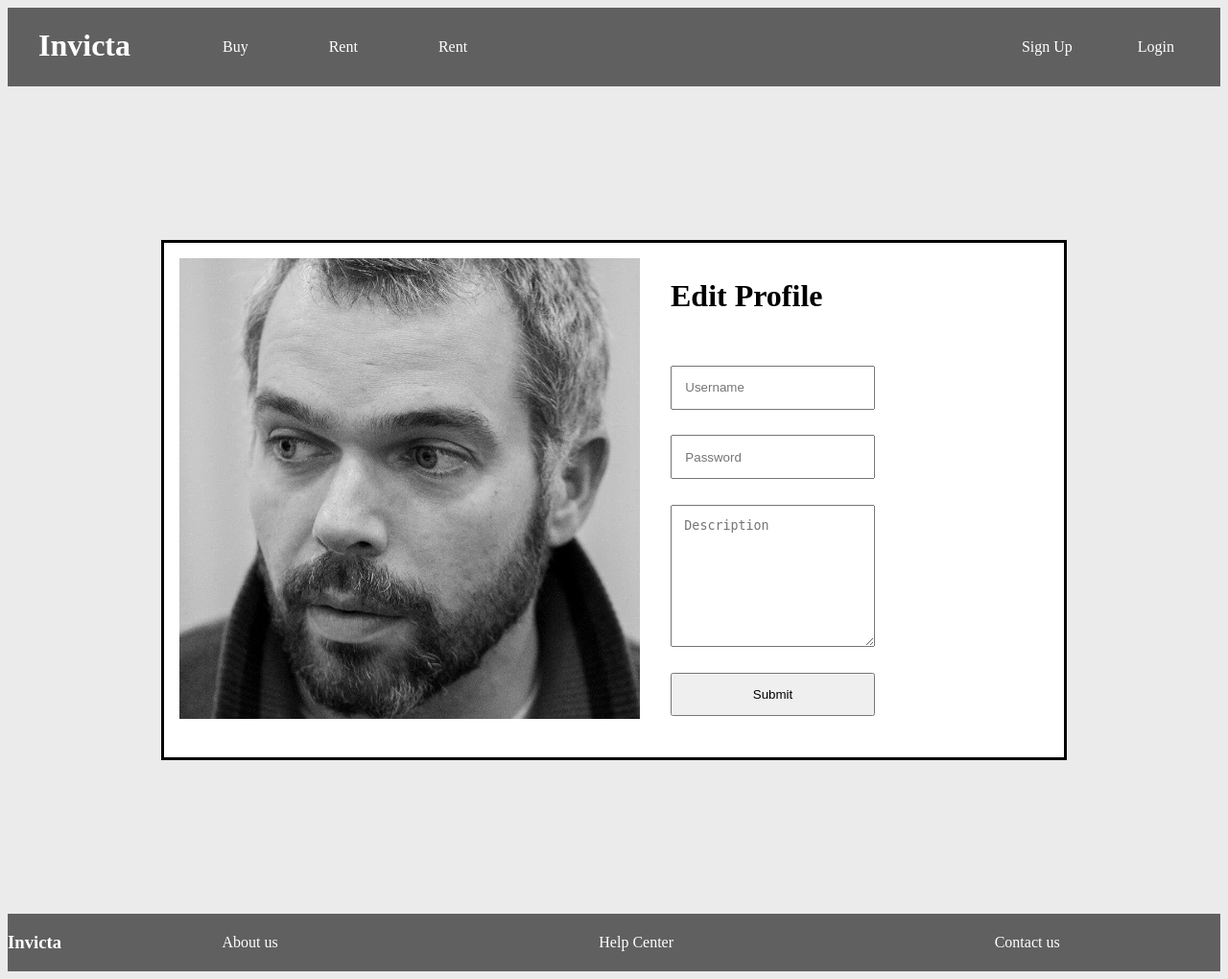
After one commit to tiago-falves/Real-Estate-Website, a PHP site: page /Imobiliaria/editProfile.php in a window 1280 px wide. The commit adds this page. Shown: the whole page at 96% size. Run offline with PHP 8.4, Linux system fonts and the light colour scheme; data comes from the database, SQL or seed files in the repository.

Commit message:
Added Edit profile option

```diff
--- a/Css/profile.css
+++ b/Css/profile.css
@@ -1,6 +1,8 @@
 
 body{
     background-color: #ebebeb;
+
+
 }
 
 #profile{
@@ -8,9 +10,12 @@ body{
     grid-template-columns: [left] 1fr [middle] 3fr [right] ;
     grid-template-rows: [top] auto [name] auto [stars] auto [middle] auto [bottom];
     text-align: left;
-    width: 90%;
 
-    margin: 5em;
+
+
+    margin: 10em;
+
+
     border-style: solid;
     background-color: white;
 }
@@ -37,6 +42,17 @@ body{
 
 #rating {
     grid-area: name / middle / stars / end;
+}
+
+#profile > form{
+    grid-area: name / middle / stars / end;
+    display: flex;
+    flex-direction: column;
+    width: 50%;
+}
+#profile > form input , #profile > form textarea{
+    margin-bottom: 2em;
+    padding: 1em;
 }
 
 #comments {
--- /dev/null
+++ b/Imobiliaria/editProfile.php
@@ -0,0 +1,37 @@
+<?php
+  include('../templates/profileHeader.php');
+  include('../database/queries.php');
+
+ $idUser = 1; //TEMPORARIO
+
+  $profile = getUserFromId($idUser);
+  $profilePicture = getPhotoFromUser($idUser);
+
+?>
+    <div id = "profile">
+      <header>
+            <h1>Edit Profile</h1>
+      </header>
+      <img src= '../Images/restivo.jpg' alt="Ribeira"> <?php //echo $profilePicture; ?>
+      <!-- <h2><?php echo $profile['userName'] ?></h2>
+            <p class="title"><?php echo $profile['title'] ?></p> -->
+
+      <form method="post" action="">
+        <input type="text" name="username" placeholder="Username" >
+        <input type="password" name="password" placeholder="Password" >
+        <textarea name="Description" rows="8" placeholder="Description"></textarea>
+        <!-- <input type="textarea"  name="Description" placeholder="Description" > -->
+        <input type="submit" value="Submit">
+    </form>
+    </div>
+<?php include('../templates/common/Footer.php');?>
+
+<!-- ONLY CHANGE IN DATABASE IF ALTERED -->
+<!-- $("form :input").change(function() {
+  $(this).closest('form').data('changed', true);
+});
+$('#mybutton').click(function() {
+  if($(this).closest('form').data('changed')) {
+     //do something
+  }
+}); -->
```
